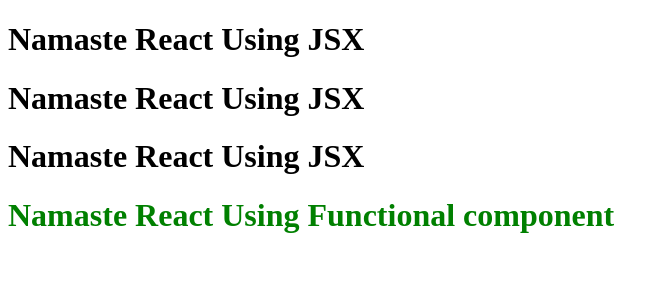
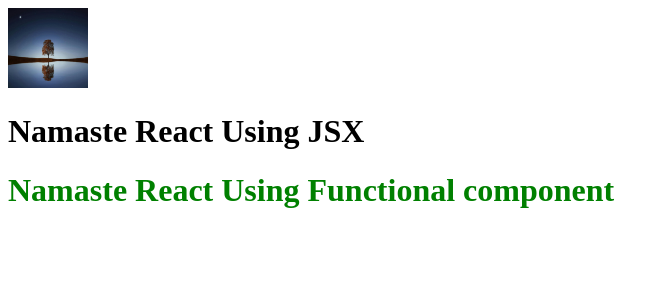
Before and after one commit to padoleshital/React-Tutorial, a React (Vite) app: page / in a window 1280 px wide. Shown: the top 300 px of the page, without its empty margins (0-669 px from the left). Built offline with nearby package versions, Linux system fonts and the light colour scheme.

Commit message:
import image in react
Signed-off-by: padoleshital <shitalpadole7@gmail.com>

```diff
--- a/App.js
+++ b/App.js
@@ -1,5 +1,6 @@
 import React from "react";
 import ReactDOM from "react-dom/client";
+import pic from "./image/pexels-pixabay-268533.jpg";
 
 const number = 1000;
 //React element
@@ -12,14 +13,16 @@
 
 // React Functional element
 //component composition
-const HeadingCompoenet = () => (
-    <div id="container">
-      {Title()}
-        <Title></Title>
+const HeadingCompoenet = () => {
+  return (
+  <div id="container">
+      <img className="logo" src={pic}  alt="logo"/>
         <Title/>
         <h1 className="heading">Namaste React Using Functional component</h1>
     </div>
-)
+
+    )
+};
 
 
 const root = ReactDOM.createRoot(document.getElementById("root"));
--- a/index.css
+++ b/index.css
@@ -4,3 +4,7 @@
 .heading{
     color:green
 }
+.logo{
+    width:80px;
+    height: 80px;
+}
```
Also changed, not shown: image/pexels-pixabay-268533.jpg (added).
